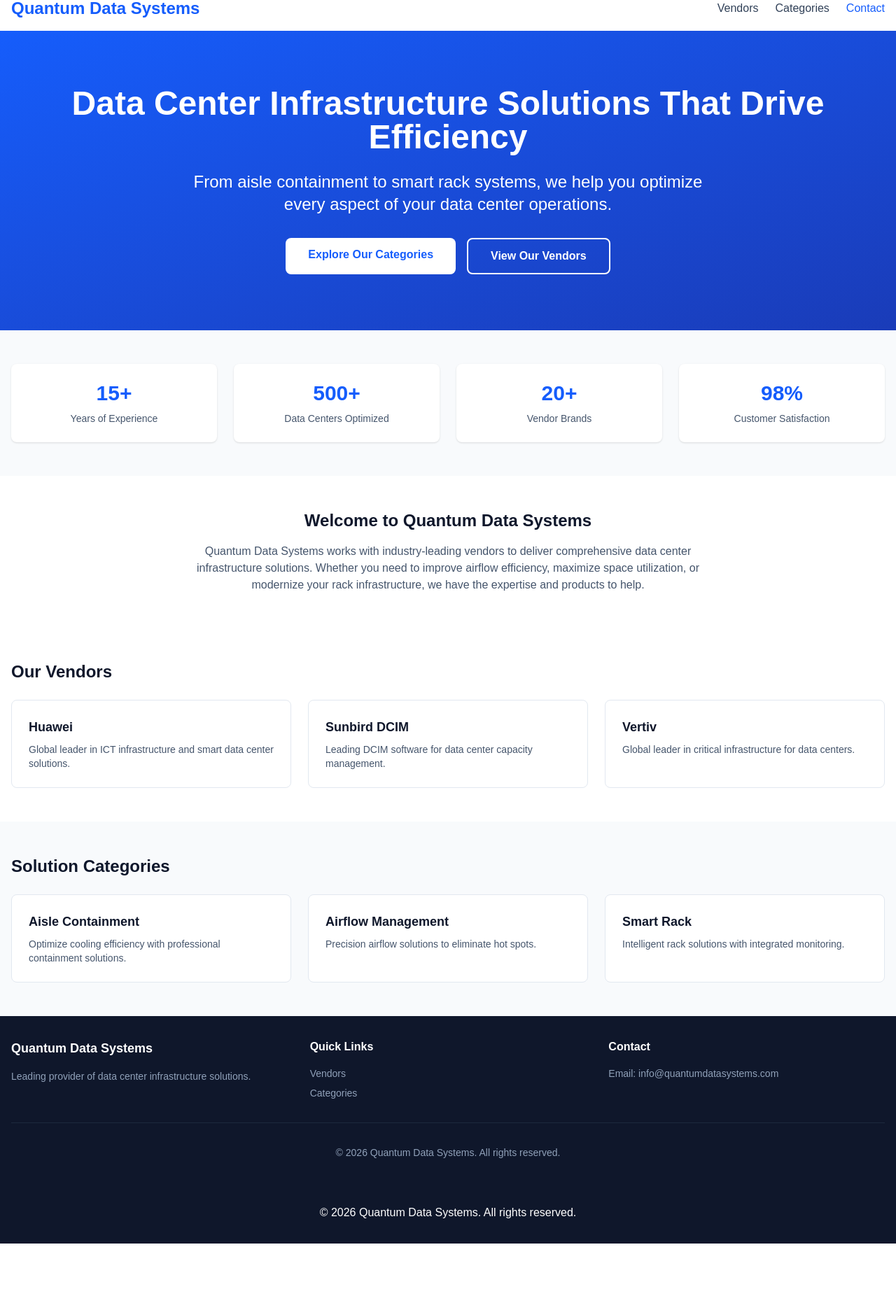
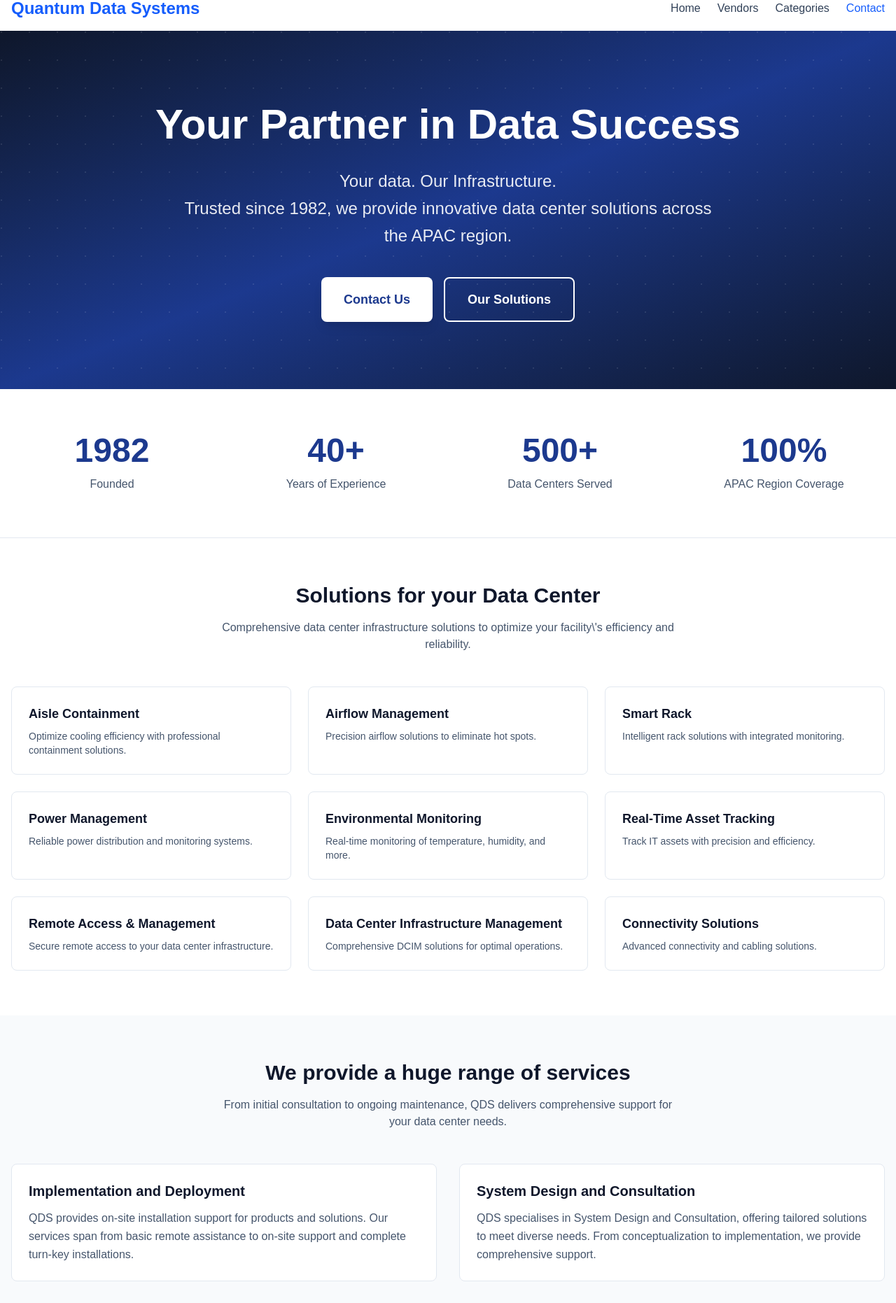
Before and after one commit to samyau-pixel/QDS_Website, a Next.js app in the folder qds-web/: page / in a window 1280 px wide. Shown: the part 20-1882 px from the top of the page at 70% size. Before the commit the page ends 1797 px from the top, so only its background shows below. Built offline with nearby package versions, Linux system fonts and the light colour scheme.

Commit message:
Add home page

```diff
--- a/qds-web/app/(marketing)/page.tsx
+++ b/qds-web/app/(marketing)/page.tsx
@@ -6,51 +6,76 @@
 import TrustSignals from '@/components/marketing/trust-signals';
 import VendorCard from '@/components/marketing/vendor-card';
 import CategoryCard from '@/components/marketing/category-card';
+import OfferingList from '@/components/marketing/offering-list';
+import CtaBand from '@/components/marketing/cta-band';
+import ServiceCard from '@/components/marketing/service-card';
 import { trackCTAClick } from '@/lib/analytics/events';
 
 export const metadata: Metadata = {
   title: 'Home | Quantum Data Systems',
-  description: 'Leading provider of data center infrastructure solutions including aisle containment, airflow management, and smart rack systems.',
+  description: 'Your Partner in Data Success - Leading provider of data center infrastructure solutions since 1982.',
 };
 
 export default function HomePage() {
-  // In a real implementation, this data would come from content collections
   const handleCTAClick = (label: string, href: string) => {
     trackCTAClick(label, href);
   };
 
+  // Hero section matching quantum.hk style
   const hero = {
-    headline: 'Data Center Infrastructure Solutions That Drive Efficiency',
-    subheadline: 'From aisle containment to smart rack systems, we help you optimize every aspect of your data center operations.',
+    headline: 'Your Partner in Data Success',
+    subheadline: 'Your data. Our Infrastructure.\nTrusted since 1982, we provide innovative data center solutions across the APAC region.',
     primaryCta: {
-      label: 'Explore Our Categories',
-      href: '/categories',
+      label: 'Contact Us',
+      href: '/contact',
       style: 'primary',
     },
     secondaryCta: {
-      label: 'View Our Vendors',
-      href: '/vendors',
+      label: 'Our Solutions',
+      href: '/categories',
       style: 'secondary',
     },
   };
 
+  // Trust signals from quantum.hk
   const trustSignals = [
-    { label: 'Years of Experience', value: '15+' },
-    { label: 'Data Centers Optimized', value: '500+' },
-    { label: 'Vendor Brands', value: '20+' },
-    { label: 'Customer Satisfaction', value: '98%' },
+    { label: 'Founded', value: '1982' },
+    { label: 'Years of Experience', value: '40+' },
+    { label: 'Data Centers Served', value: '500+' },
+    { label: 'APAC Region Coverage', value: '100%' },
   ];
 
-  const featuredVendors = [
-    { id: 'huawei', name: 'Huawei', summary: 'Global leader in ICT infrastructure and smart data center solutions.' },
-    { id: 'sunbird-dcim', name: 'Sunbird DCIM', summary: 'Leading DCIM software for data center capacity management.' },
-    { id: 'vertiv', name: 'Vertiv', summary: 'Global leader in critical infrastructure for data centers.' },
-  ];
-
+  // Solutions grid matching quantum.hk
   const featuredCategories = [
     { id: 'aisle-containment', name: 'Aisle Containment', summary: 'Optimize cooling efficiency with professional containment solutions.' },
     { id: 'airflow-management', name: 'Airflow Management', summary: 'Precision airflow solutions to eliminate hot spots.' },
     { id: 'smart-rack', name: 'Smart Rack', summary: 'Intelligent rack solutions with integrated monitoring.' },
+    { id: 'power-management', name: 'Power Management', summary: 'Reliable power distribution and monitoring systems.' },
+    { id: 'environmental-monitoring', name: 'Environmental Monitoring', summary: 'Real-time monitoring of temperature, humidity, and more.' },
+    { id: 'asset-tracking', name: 'Real-Time Asset Tracking', summary: 'Track IT assets with precision and efficiency.' },
+    { id: 'remote-access-management', name: 'Remote Access & Management', summary: 'Secure remote access to your data center infrastructure.' },
+    { id: 'data-center-infrastructure-management', name: 'Data Center Infrastructure Management', summary: 'Comprehensive DCIM solutions for optimal operations.' },
+    { id: 'connectivity-solutions', name: 'Connectivity Solutions', summary: 'Advanced connectivity and cabling solutions.' },
+  ];
+
+  // Services section matching quantum.hk
+  const services = [
+    {
+      title: 'Implementation and Deployment',
+      description: 'QDS provides on-site installation support for products and solutions. Our services span from basic remote assistance to on-site support and complete turn-key installations.',
+    },
+    {
+      title: 'System Design and Consultation',
+      description: 'QDS specialises in System Design and Consultation, offering tailored solutions to meet diverse needs. From conceptualization to implementation, we provide comprehensive support.',
+    },
+    {
+      title: 'Containment Design',
+      description: 'For any project, whether it\'s a data centre or cleanroom, the smart design ensures the perfect fit, ultimate protection, and optimised performance.',
+    },
+    {
+      title: 'System Maintenance',
+      description: 'QDS is committed to delivering top-tier, comprehensive services. Should you have inquiries regarding support services, please don\'t hesitate to contact us.',
+    },
   ];
 
   return (
@@ -60,36 +85,23 @@
         <Hero
           headline={hero.headline}
           subheadline={hero.subheadline}
-          primaryCta={{...hero.primaryCta, onClick: () => handleCTAClick(hero.primaryCta.label, hero.primaryCta.href)}}
-          secondaryCta={hero.secondaryCta ? {...hero.secondaryCta, onClick: () => handleCTAClick(hero.secondaryCta.label, hero.secondaryCta.href)} : undefined}
+          primaryCta={hero.primaryCta}
+          secondaryCta={hero.secondaryCta}
         />
+
         <TrustSignals signals={trustSignals} />
-        <Container>
-          <section className="py-12">
-            <h2 className="text-2xl font-bold text-slate-900 mb-4 text-center">
-              Welcome to Quantum Data Systems
-            </h2>
-            <p className="text-slate-600 text-center max-w-3xl mx-auto">
-              Quantum Data Systems works with industry-leading vendors to deliver comprehensive
-              data center infrastructure solutions. Whether you need to improve airflow
-              efficiency, maximize space utilization, or modernize your rack infrastructure,
-              we have the expertise and products to help.
-            </p>
-          </section>
-        </Container>
-        <section className="py-12">
+
+        {/* Solutions Grid - matching quantum.hk */}
+        <section className="py-16 bg-white">
           <Container>
-            <h2 className="text-2xl font-bold text-slate-900 mb-6">Our Vendors</h2>
-            <div className="grid grid-cols-1 md:grid-cols-3 gap-6">
-              {featuredVendors.map((vendor) => (
-                <VendorCard key={vendor.id} {...vendor} />
-              ))}
+            <div className="text-center mb-12">
+              <h2 className="text-3xl font-bold text-slate-900 mb-4">
+                Solutions for your Data Center
+              </h2>
+              <p className="text-slate-600 max-w-2xl mx-auto">
+                Comprehensive data center infrastructure solutions to optimize your facility\'s efficiency and reliability.
+              </p>
             </div>
-          </Container>
-        </section>
-        <section className="py-12 bg-slate-50">
-          <Container>
-            <h2 className="text-2xl font-bold text-slate-900 mb-6">Solution Categories</h2>
             <div className="grid grid-cols-1 md:grid-cols-3 gap-6">
               {featuredCategories.map((category) => (
                 <CategoryCard key={category.id} {...category} />
@@ -97,8 +109,38 @@
             </div>
           </Container>
         </section>
+
+        {/* Services Section - matching quantum.hk */}
+        <section className="py-16 bg-slate-50">
+          <Container>
+            <div className="text-center mb-12">
+              <h2 className="text-3xl font-bold text-slate-900 mb-4">
+                We provide a huge range of services
+              </h2>
+              <p className="text-slate-600 max-w-2xl mx-auto">
+                From initial consultation to ongoing maintenance, QDS delivers comprehensive support for your data center needs.
+              </p>
+            </div>
+            <div className="grid grid-cols-1 md:grid-cols-2 gap-8">
+              {services.map((service, index) => (
+                <ServiceCard key={index} title={service.title} description={service.description} />
+              ))}
+            </div>
+          </Container>
+        </section>
+
+        {/* CTA Band - matching quantum.hk */}
+        <CtaBand
+          headline="Let's start working to build a brighter future."
+          subheadline="Contact us today to discuss your data center requirements."
+          cta={{
+            label: 'Contact Us Now',
+            href: '/contact',
+          }}
+        />
       </main>
       <SiteFooter />
     </>
   );
+
 }
--- a/qds-web/components/layout/site-header.tsx
+++ b/qds-web/components/layout/site-header.tsx
@@ -9,6 +9,11 @@
             Quantum Data Systems
           </Link>
           <ul className="flex space-x-6">
+            <li>
+              <Link href="/" className="text-slate-700 hover:text-blue-600 font-medium">
+                Home
+              </Link>
+            </li>
             <li>
               <Link href="/vendors" className="text-slate-700 hover:text-blue-600">
                 Vendors
--- a/qds-web/components/marketing/hero.tsx
+++ b/qds-web/components/marketing/hero.tsx
@@ -10,29 +10,48 @@
   secondaryCta?: { label: string; href: string; style: string; onClick?: () => void };
 }) {
   return (
-    <section className="bg-gradient-to-br from-blue-600 to-blue-800 text-white py-20">
-      <div className="container mx-auto px-4 text-center">
-        <h1 className="text-4xl md:text-5xl font-bold mb-6">{headline}</h1>
-        <p className="text-xl md:text-2xl mb-8 max-w-3xl mx-auto">{subheadline}</p>
+    <section className="relative bg-gradient-to-br from-slate-900 via-blue-900 to-slate-900 text-white py-24 overflow-hidden">
+      {/* Background pattern overlay */}
+      <div className="absolute inset-0 opacity-10">
+        <div className="absolute inset-0" style={{
+          backgroundImage: 'radial-gradient(circle at 2px 2px, white 1px, transparent 0)',
+          backgroundSize: '40px 40px'
+        }} />
+      </div>
+
+      <div className="container mx-auto px-4 text-center relative z-10">
+        <div className="max-w-4xl mx-auto">
+          <h1 className="text-4xl md:text-6xl font-bold mb-6 leading-tight">
+            {headline}
+          </h1>
+          <p className="text-xl md:text-2xl mb-10 max-w-3xl mx-auto leading-relaxed opacity-90">
+            {subheadline.split('\n').map((line, i) => (
+              <span key={i}>
+                {line}
+                {i < subheadline.split('\n').length - 1 && <br />}
+              </span>
+            ))}
+          </p>
           <div className="flex flex-col sm:flex-row gap-4 justify-center">
             <a
               href={primaryCta.href}
-            onClick={primaryCta.onClick}
-            className="bg-white text-blue-600 px-8 py-3 rounded-lg font-semibold hover:bg-blue-50 transition-colors"
+
+              className="inline-flex items-center justify-center bg-white text-blue-900 px-8 py-4 rounded-lg font-semibold hover:bg-blue-50 transition-colors text-lg shadow-lg"
             >
               {primaryCta.label}
             </a>
             {secondaryCta && (
               <a
                 href={secondaryCta.href}
-              onClick={secondaryCta.onClick}
-              className="bg-transparent border-2 border-white px-8 py-3 rounded-lg font-semibold hover:bg-white hover:text-blue-600 transition-colors"
+
+                className="inline-flex items-center justify-center bg-transparent border-2 border-white px-8 py-4 rounded-lg font-semibold hover:bg-white hover:text-blue-900 transition-colors text-lg"
               >
                 {secondaryCta.label}
               </a>
             )}
           </div>
         </div>
+      </div>
     </section>
   );
 }
--- /dev/null
+++ b/qds-web/components/marketing/service-card.tsx
@@ -0,0 +1,14 @@
+export default function ServiceCard({
+  title,
+  description,
+}: {
+  title: string;
+  description: string;
+}) {
+  return (
+    <div className="bg-white p-6 rounded-lg border border-slate-200 hover:shadow-lg transition-shadow">
+      <h3 className="text-xl font-bold text-slate-900 mb-3">{title}</h3>
+      <p className="text-slate-600 leading-relaxed">{description}</p>
+    </div>
+  );
+}
--- a/qds-web/components/marketing/trust-signals.tsx
+++ b/qds-web/components/marketing/trust-signals.tsx
@@ -4,13 +4,13 @@
   signals: Array<{ label: string; value: string }>;
 }) {
   return (
-    <section className="py-12 bg-slate-50">
+    <section className="py-16 bg-white border-b border-slate-200">
       <div className="container mx-auto px-4">
-        <div className="grid grid-cols-2 md:grid-cols-4 gap-6">
+        <div className="grid grid-cols-2 md:grid-cols-4 gap-8">
           {signals.map((signal, index) => (
-            <div key={index} className="text-center p-6 bg-white rounded-lg shadow-sm">
-              <div className="text-3xl font-bold text-blue-600 mb-2">{signal.value}</div>
-              <div className="text-sm text-slate-600">{signal.label}</div>
+            <div key={index} className="text-center">
+              <div className="text-4xl md:text-5xl font-bold text-blue-900 mb-3">{signal.value}</div>
+              <div className="text-sm md:text-base text-slate-600 font-medium">{signal.label}</div>
             </div>
           ))}
         </div>
```
Also changed, not shown: qds-web/app/page.tsx (deleted, +0 -65 lines), qds-web/components/marketing/cta-band.tsx (+14 -3 lines). Lines whose indentation alone changed are shown as unchanged.
